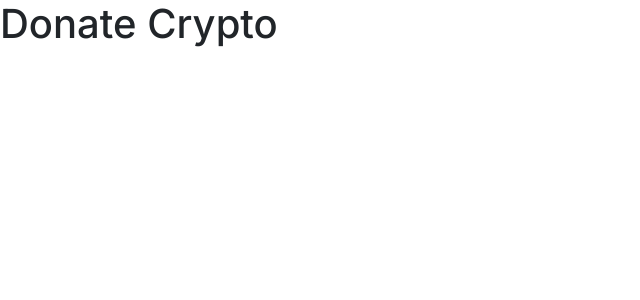
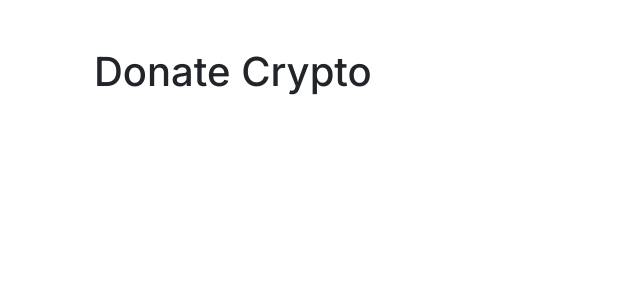
Before and after one commit to henriquelbk/Donate-Crypto, a Next.js app: page / in a window 1280 px wide. Shown: the top 300 px of the page, without its empty margins (0-640 px from the left). Built offline with nearby package versions, Linux system fonts and the light colour scheme.

Commit message:
Creating the front page

```diff
--- a/src/app/page.js
+++ b/src/app/page.js
@@ -7,8 +7,9 @@ export default function Home() {
         <title>Donate Crypto</title>
         <meta charSet="utf-8" />
       </Head>
-      <div></div>
+      <div className="container px-4 py-5">
       <h1>Donate Crypto</h1>
+      </div>
     </>
   );
 }
```
